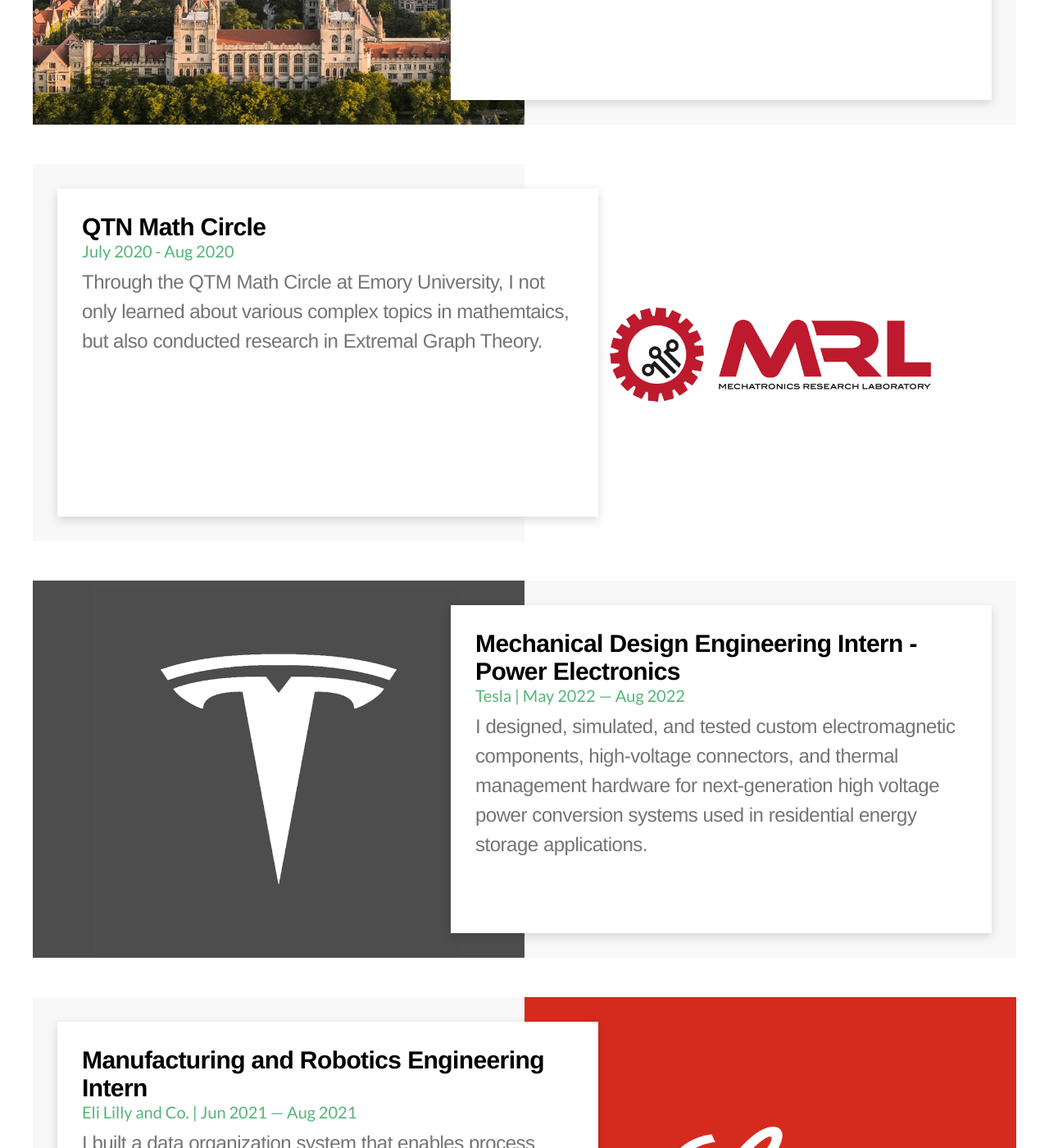
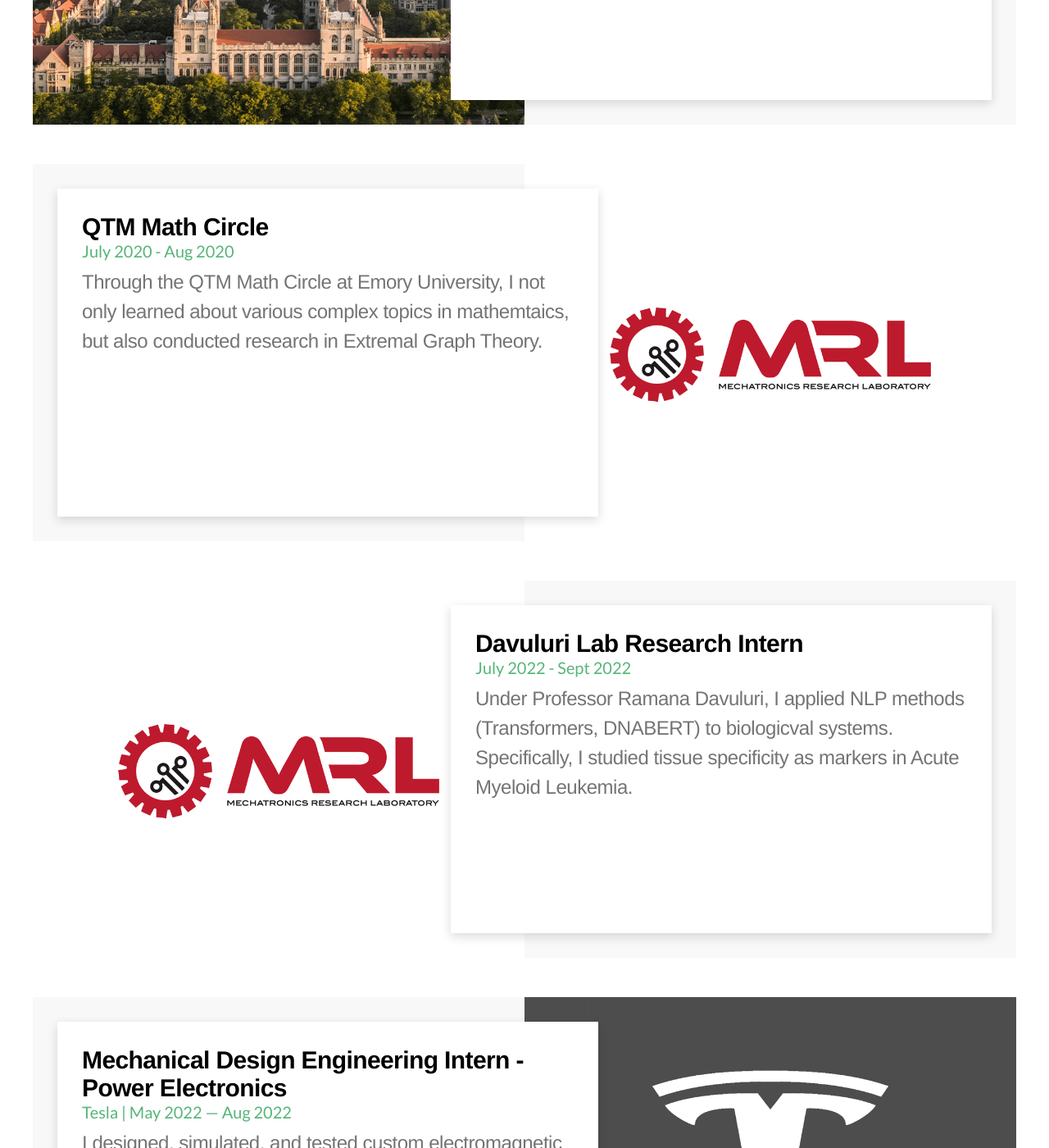
Before and after one commit to annegautham/annegautham.github.io, a Jekyll site: the page built from experience/index.md, in a window 1280 px wide and 1400 px high, scrolled down 729 px. Shown: the whole window at 82% size. Built offline with Jekyll 4.4.1, drawn with Linux system fonts in a browser that asks for light colours; some web fonts are replaced.

Commit message:
Davuluri Lab updates

```diff
--- a/experience/index.md
+++ b/experience/index.md
@@ -20,11 +20,20 @@
 %}
 
 {% include card.html
-	title="QTN Math Circle"
+	title="QTM Math Circle"
 	page_url="/experience/mrl"
 	image_path="/assets/images/experience/mrl.png"
 	subheader="July 2020 - Aug 2020"
 	description="Through the QTM Math Circle at Emory University, I not only learned about various complex topics in mathemtaics, but also conducted research in Extremal Graph Theory."
+	tags="all research"
+%}
+
+{% include card.html
+	title="Davuluri Lab Research Intern"
+	page_url="/experience/compbio"
+	image_path="/assets/images/experience/mrl.png"
+	subheader="July 2022 - Sept 2022"
+	description="Under Professor Ramana Davuluri, I applied NLP methods (Transformers, DNABERT) to biologicval systems. Specifically, I studied tissue specificity as markers in Acute Myeloid Leukemia."
 	tags="all research"
 %}
 
```
Also changed, not shown: experience/compbio.md (added, +12 -0 lines), 1 other file.
